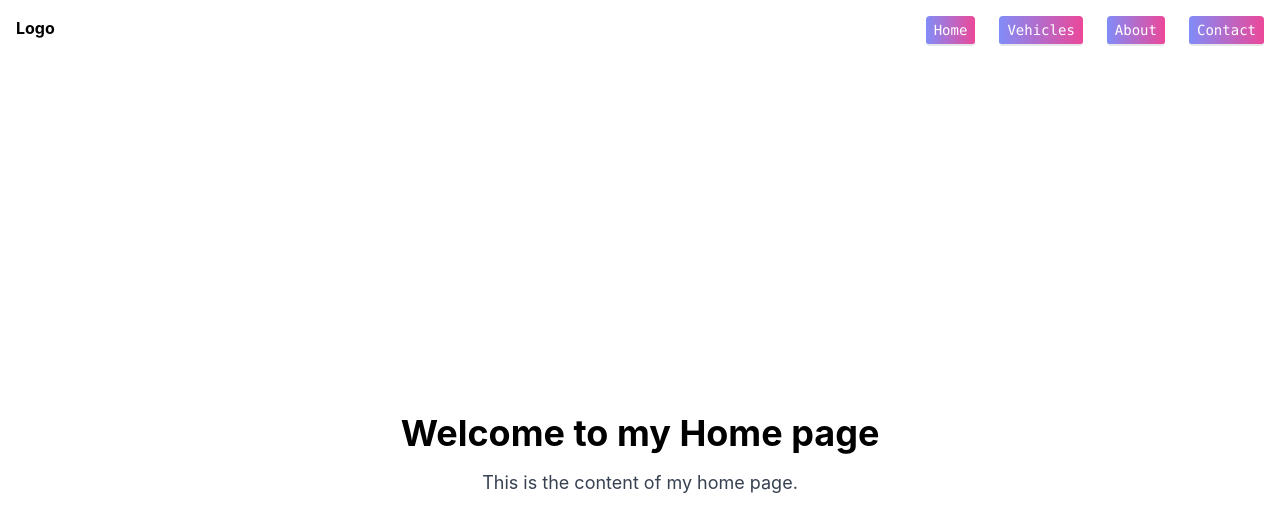
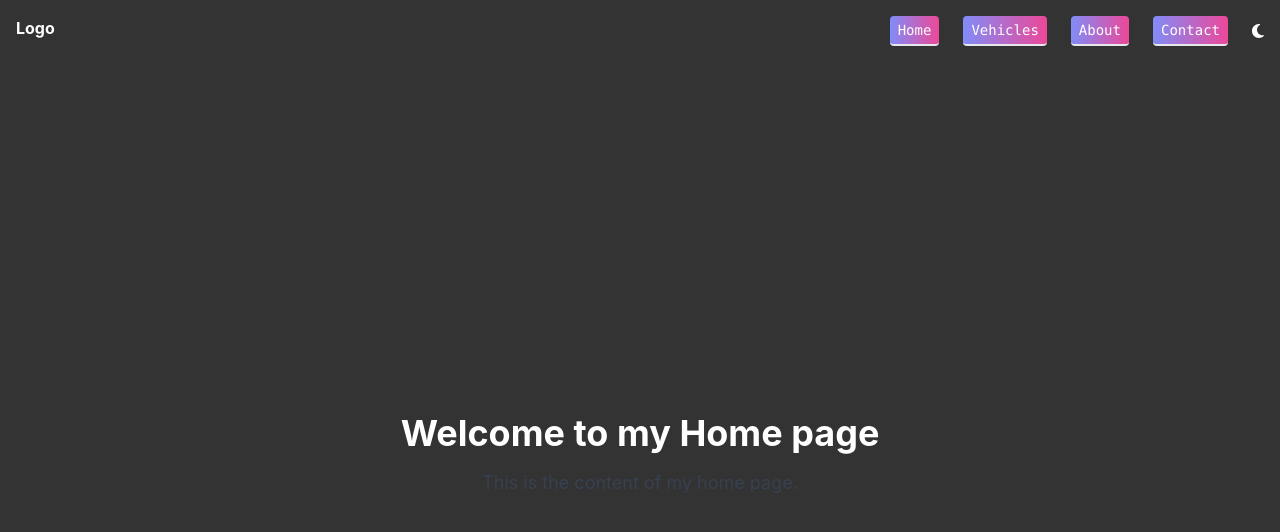
Before and after one commit to byunn90/WorldRoamRentals, a React (Create React App) app in the folder client/: page / in a window 1280 px wide. Shown: the top 532 px of the page. Built offline with nearby package versions, Linux system fonts and the light colour scheme.

Commit message:
working on a slider for back-ground-change

```diff
--- a/client/src/components/Home.js
+++ b/client/src/components/Home.js
@@ -1,10 +1,23 @@
-import React from "react";
+import React, { useState } from "react";
 import NavBar from "./NavBar";
 
 function Home() {
+  const [backGroundChanger, setBackGround] = useState(false);
+
+  const myslider = () => {
+    setBackGround(!backGroundChanger);
+  };
+
   return (
-    <div className="home bg-grey-100 min-h-screen p-0 flex flex-col">
-      <NavBar />
+    <div
+      className={`home min-h-screen p-0 flex flex-col ${
+        backGroundChanger ? "bg-light" : "bg-dark"
+      }`}
+    >
+      <NavBar
+        backGroundChanger={backGroundChanger}
+        toggleBackground={myslider}
+      />
       <div className="container mx-auto mt-12 flex-1 flex flex-col justify-center items-center text-center">
         <h1 className="text-4xl font-bold mb-4">Welcome to my Home page</h1>
         <p className="text-lg text-gray-700">
--- a/client/src/components/NavBar.js
+++ b/client/src/components/NavBar.js
@@ -1,11 +1,14 @@
 import React, { useState } from "react";
 import { FontAwesomeIcon } from "@fortawesome/react-fontawesome";
 import { faFacebookF, faGithub } from "@fortawesome/free-brands-svg-icons";
+import "./Switch.css";
 import {
   faHome,
   faCar,
   faInfoCircle,
   faEnvelope,
+  faMoon,
+  faSun,
 } from "@fortawesome/free-solid-svg-icons";
 
 function NavBar() {
@@ -25,12 +28,14 @@ function NavBar() {
 
   // slider function for background color change
   const [backGroundChanger, setBackGround] = useState(false);
-  const myslider = () => {};
-
+  const myslider = () => {
+    setBackGround(!backGroundChanger);
+  };
   return (
     <nav
-      className="navBar flex justify-between p-4"
-      style={{ backgroundColor: "" }}
+      className={`navBar flex justify-between p-4 ${
+        backGroundChanger ? "bg-light" : "bg-dark"
+      }`}
     >
       <div className="pr-10 logo text-1xl font-bold">Logo</div>
       <ul className="flex space-x-4 gap-2">
@@ -124,6 +129,16 @@ function NavBar() {
             </span>
           </button>
         </li>
+        <button
+          className={`${backGroundChanger ? "bg-light" : "bg-dark"}`}
+          onClick={myslider}
+        >
+          {backGroundChanger ? (
+            <FontAwesomeIcon icon={faSun}></FontAwesomeIcon>
+          ) : (
+            <FontAwesomeIcon className="bg-red" icon={faMoon}></FontAwesomeIcon>
+          )}
+        </button>
       </ul>
     </nav>
   );
--- a/client/src/components/Switch.css
+++ b/client/src/components/Switch.css
@@ -0,0 +1,9 @@
+.bg-dark {
+  background-color: #333; /* Dark color */
+  color: white;
+}
+
+.bg-light {
+  background-color: #f5f5f5; /* Light color */
+  color: black;
+}
--- a/client/src/components/Switch.js
+++ b/client/src/components/Switch.js
@@ -0,0 +1,5 @@
+// import React from "react";
+// import "./Switch.css";
+// import Switch from
+
+// const Switch = () => {};
```
